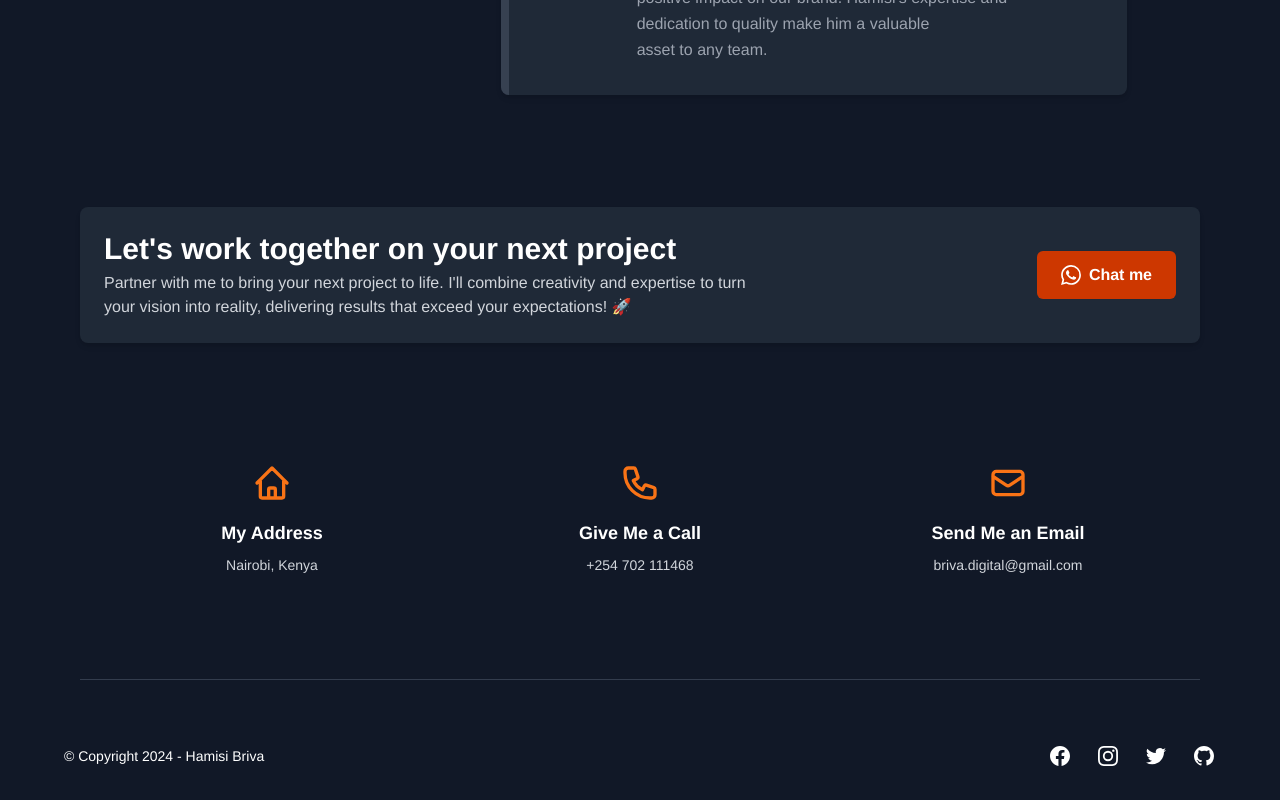
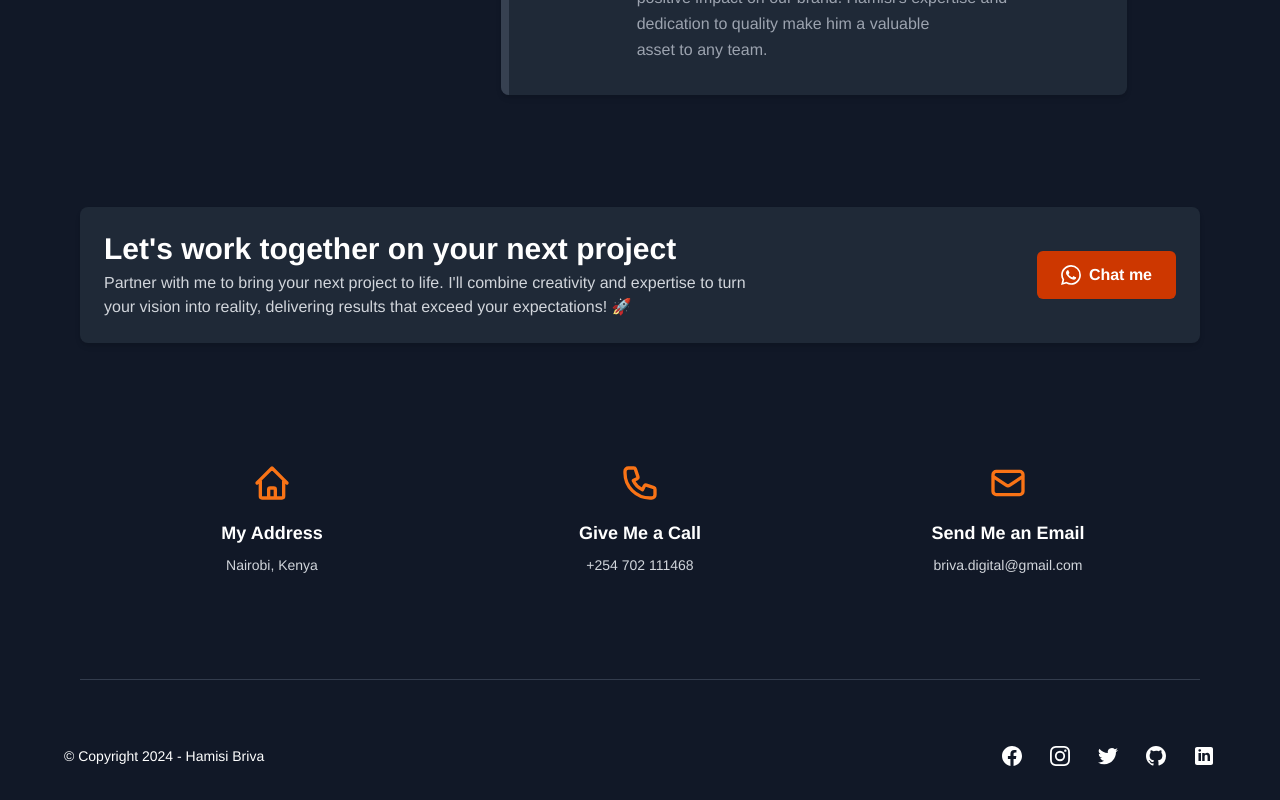
Before and after one commit to davidokumbo/VUEJS--Portfolio, a Vue app: page / in a window 1280 px wide. Shown: the part 4565-5365 px from the top of the page. Built offline with nearby package versions, Linux system fonts and the light colour scheme.

Commit message:
Added Linkedin to my portfolio

```diff
--- a/src/components/Footer.vue
+++ b/src/components/Footer.vue
@@ -57,6 +57,10 @@ export default defineComponent({
       {
         href: 'https://github.com/BrivaHamisi',
         path: 'M12 2C6.477 2 2 6.484 2 12.017c0 4.425 2.865 8.18 6.839 9.504.5.092.682-.217.682-.483 0-.237-.008-.868-.013-1.703-2.782.605-3.369-1.343-3.369-1.343-.454-1.158-1.11-1.466-1.11-1.466-.908-.62.069-.608.069-.608 1.003.07 1.531 1.032 1.531 1.032.892 1.53 2.341 1.088 2.91.832.092-.647.35-1.088.636-1.338-2.22-.253-4.555-1.113-4.555-4.951 0-1.093.39-1.988 1.029-2.688-.103-.253-.446-1.272.098-2.65 0 0 .84-.27 2.75 1.026A9.564 9.564 0 0112 6.844c.85.004 1.705.115 2.504.337 1.909-1.296 2.747-1.027 2.747-1.027.546 1.379.202 2.398.1 2.651.64.7 1.028 1.595 1.028 2.688 0 3.848-2.339 4.695-4.566 4.943.359.309.678.92.678 1.855 0 1.338-.012 2.419-.012 2.747 0 .268.18.58.688.482A10.019 10.019 0 0022 12.017C22 6.484 17.522 2 12 2z'
+      },
+      {
+        href: 'https://www.linkedin.com/in/briva-hamisi/',
+        path: 'M19 3H5C3.895 3 3 3.895 3 5V19C3 20.105 3.895 21 5 21H19C20.105 21 21 20.105 21 19V5C21 3.895 20.105 3 19 3ZM9 17H6.477V9H9V17ZM7.694 7.717C6.923 7.717 6.408 7.203 6.408 6.517C6.408 5.831 6.922 5.317 7.779 5.317C8.55 5.317 9.065 5.831 9.065 6.517C9.065 7.203 8.551 7.717 7.694 7.717ZM18 17H15.558V12.661C15.558 11.571 15.165 10.831 14.183 10.831C13.423 10.831 12.958 11.331 12.756 11.831C12.682 12.009 12.663 12.254 12.663 12.497V17H10.202V9H12.663V10.077C13.066 9.484 13.717 8.661 15.146 8.661C16.959 8.661 17.999 9.871 17.999 12.321L18 17Z'
       }
     ];
 
```
